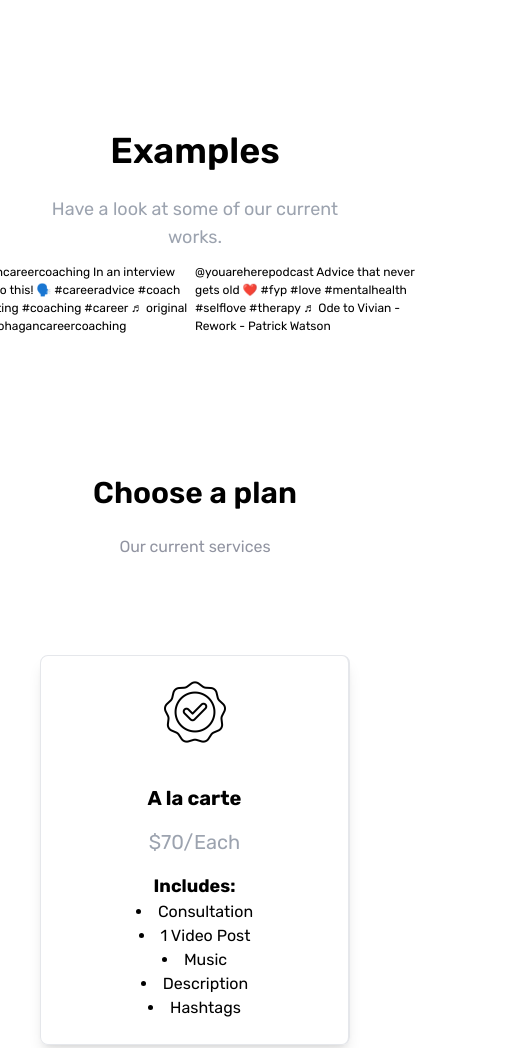
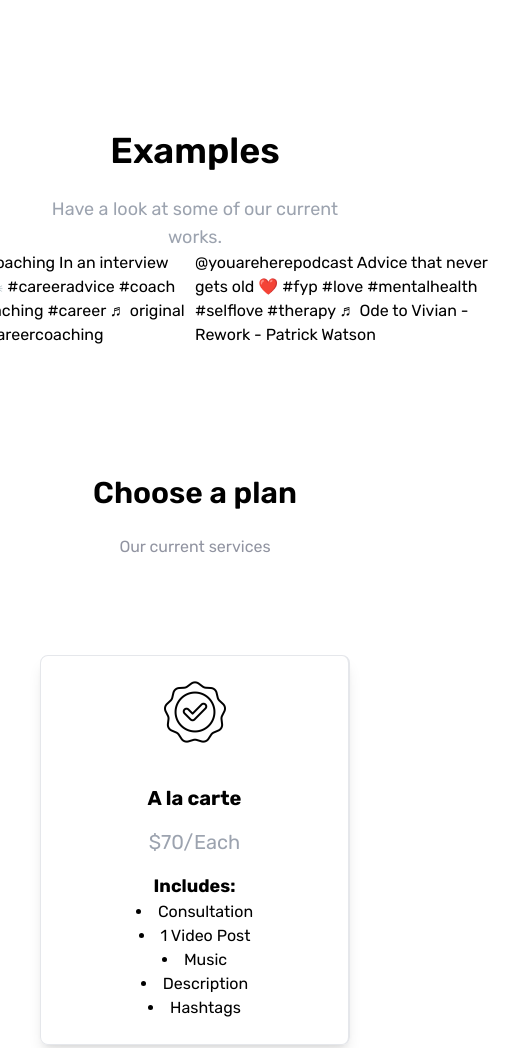
Before and after one commit to sebasnow777/you-are-here-media-site, a website: page index.html in a window 390 px wide. Shown: the part 1763-2811 px from the top of the page, 520 px wide, since content can reach past the window. Drawn offline with Linux system fonts and the light colour scheme; a script that the page names is missing; a web font is replaced by a local one.

Commit message:
Example Section Change
Screen scaling added

```diff
--- a/index.html
+++ b/index.html
@@ -269,7 +269,7 @@
         >
           Have a look at some of our current works.
         </p>
-        <div class="flex flex-row justify-center scale-75">
+        <div class="flex flex-row justify-center sm:scale-50 md:scale-75">
           <blockquote
             class="tiktok-embed"
             cite="https://www.tiktok.com/@ohagancareercoaching/video/7401149678538214702"
```
Also changed, not shown: css/style.css.
